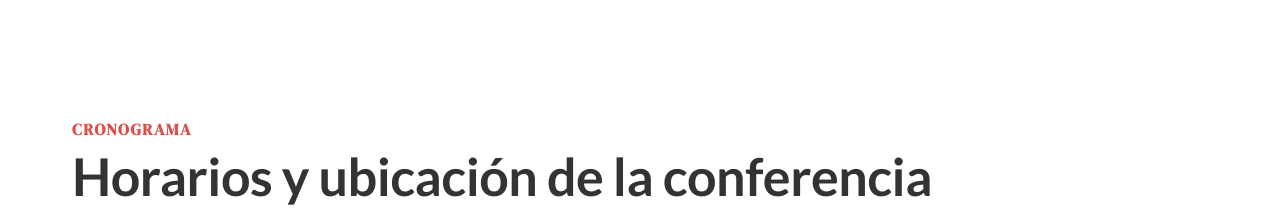
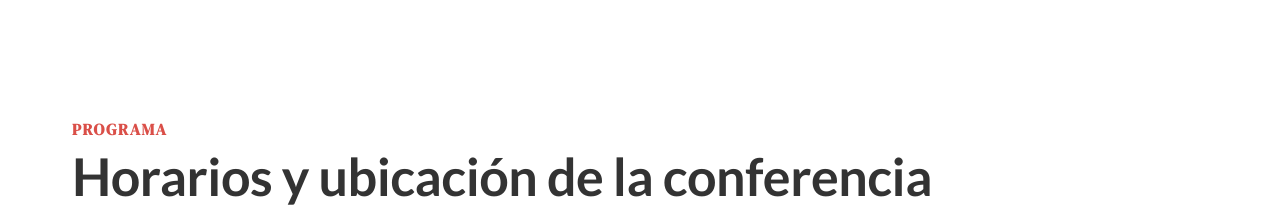
Before and after one commit to huderdcv/stake-conference-2025II, a Next.js app: page / in a window 1280 px wide. Shown: the part 3280-3491 px from the top of the page. Built offline with nearby package versions, Linux system fonts and the light colour scheme.

Commit message:
feat: make speakers and schedule section navigate correctly

```diff
--- a/src/schedule/ScheduleSection.tsx
+++ b/src/schedule/ScheduleSection.tsx
@@ -5,9 +5,9 @@ import { ScheduleBox } from './components';
 
 export const ScheduleSection = () => {
   return (
-    <section className="schedule-section">
+    <section id="schedule-section" className="schedule-section">
       <div className="container">
-        <div className="sub-heading">Cronograma</div>
+        <div className="sub-heading">Programa</div>
         <h2 className="heading-secondary">
           Horarios y ubicación de la conferencia
         </h2>
--- a/src/speakers/SpeakersSection.tsx
+++ b/src/speakers/SpeakersSection.tsx
@@ -47,7 +47,7 @@ const speakers = [
 
 export const SpeakersSection = () => {
   return (
-    <section className="speakers-section">
+    <section id="speakers-section" className="speakers-section">
       <div className="container">
         <div className="sub-heading">Discursantes</div>
         <h2 className="heading-secondary margin-bt-lg">
--- a/src/ui/Navbar.tsx
+++ b/src/ui/Navbar.tsx
@@ -20,8 +20,8 @@ export const Navbar = () => {
         <nav className="main-nav">
           <ul className="main-nav-list">
             <Link href={'#about-section'}>Acerca de</Link>
-            <Link href={'#'}>Discursantes</Link>
-            <Link href={'#'}>Programa</Link>
+            <Link href={'#speakers-section'}>Discursantes</Link>
+            <Link href={'#schedule-section'}>Programa</Link>
             <Link href={'#'}>Testimonios</Link>
             <Link href={'#'}>FAQ</Link>
           </ul>
```
